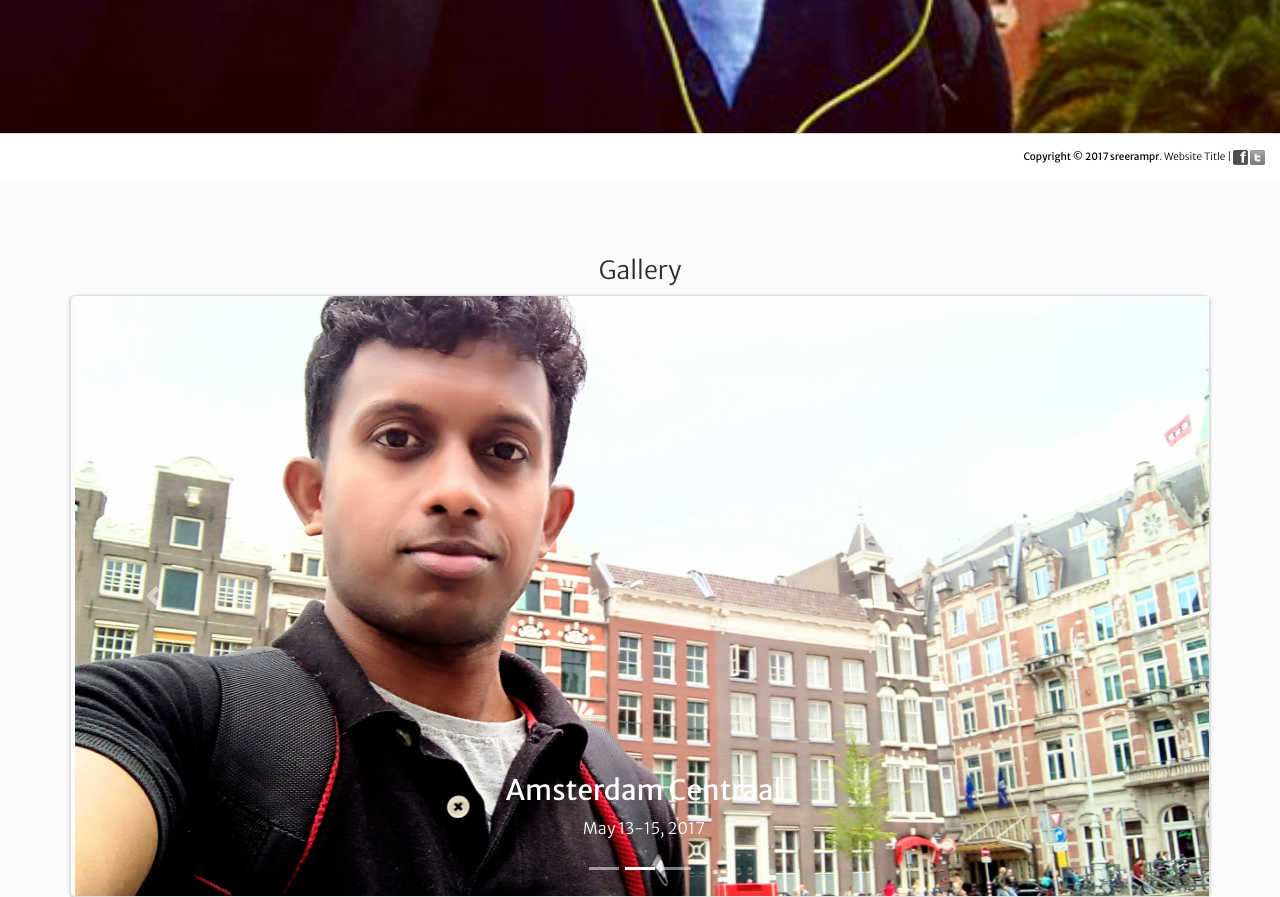
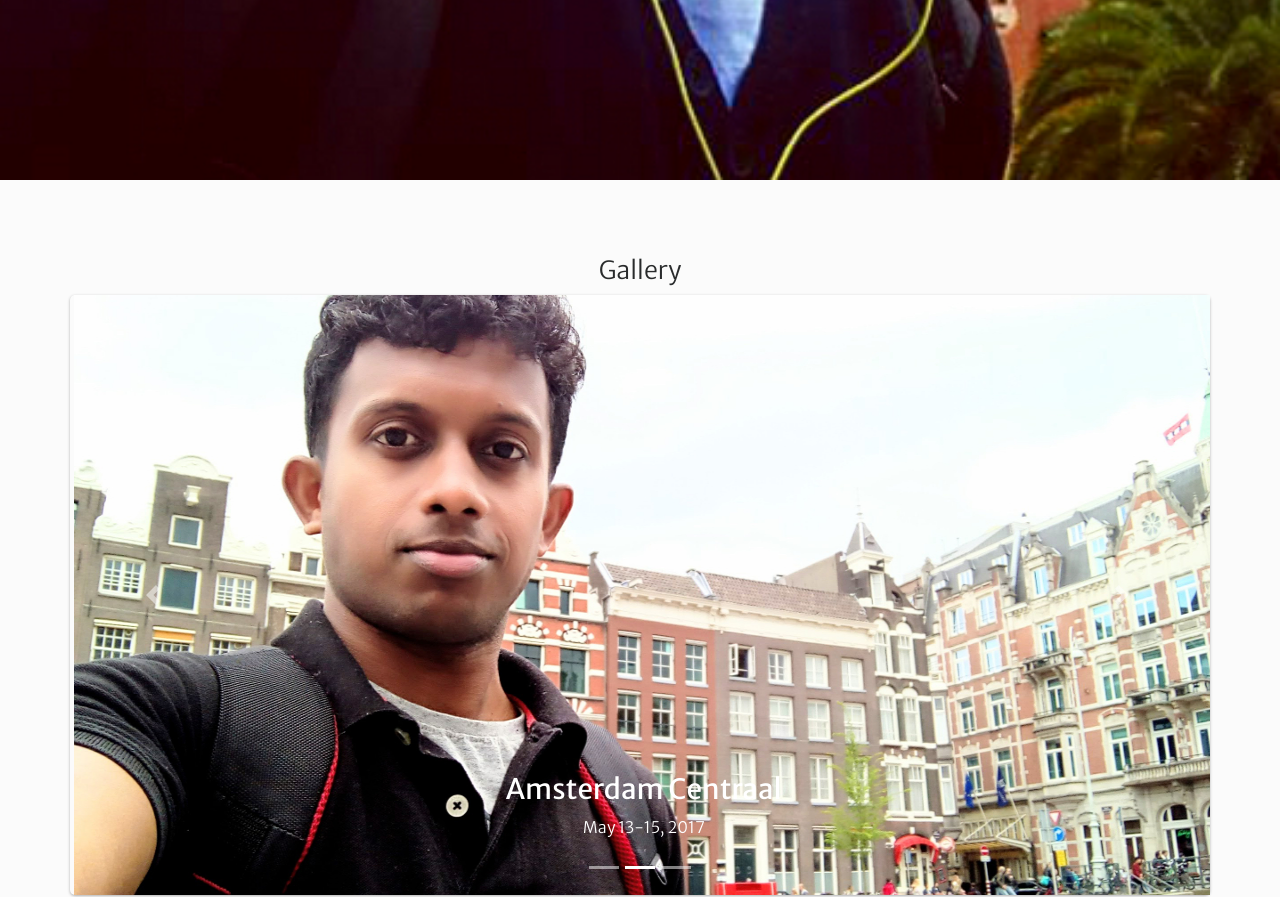
Before and after one commit to siri404-gh/sreerampr.github.io, a plain HTML site: page index.html in a window 1280 px wide. Shown: the part 620-1517 px from the top of the page. Drawn offline with Linux system fonts and the light colour scheme.

Commit message:
disabled footer

```diff
--- a/index.html
+++ b/index.html
@@ -58,7 +58,7 @@
   </section>
   <section class='section container' id='gallery'>
     <h1 class='heading'>Gallery</h1>
-    <div id="carousel" class="carousel slide border border-radius box-shadow" data-ride="carousel">
+    <div id="carousel" class="carousel slide border-radius box-shadow" data-ride="carousel">
       <ol class="carousel-indicators">
         <li data-target="#carouselExampleIndicators" data-slide-to="0" class="active"></li>
         <li data-target="#carouselExampleIndicators" data-slide-to="1"></li>
@@ -139,12 +139,12 @@
       <div class="clearfix"></div>
     </div>
   </section>
-  <footer class='col-xs-12 border-top'>
+  <!--<footer class='col-xs-12 border-top'>
     <b>Copyright &copy; 2017 sreerampr</b>.
     <p>Website Title</p> |
     <a href='#' target='_blank'><img src='images/facebook.png'></img></a>
     <a href='#' target='_blank'><img src='images/twitter.jpg'></img></a>
-  </footer>
+  </footer>-->
 </body>
 
 </html>
```
